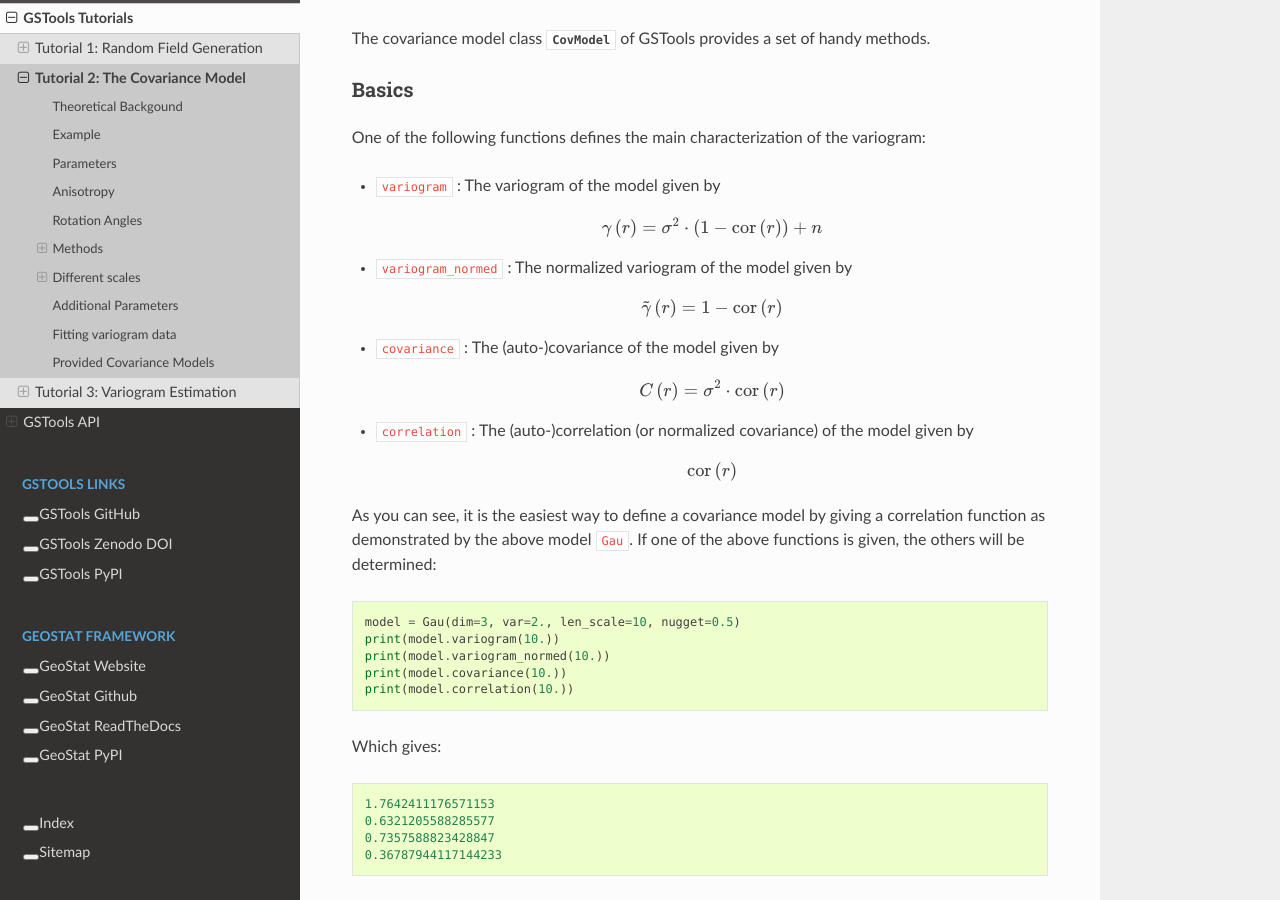
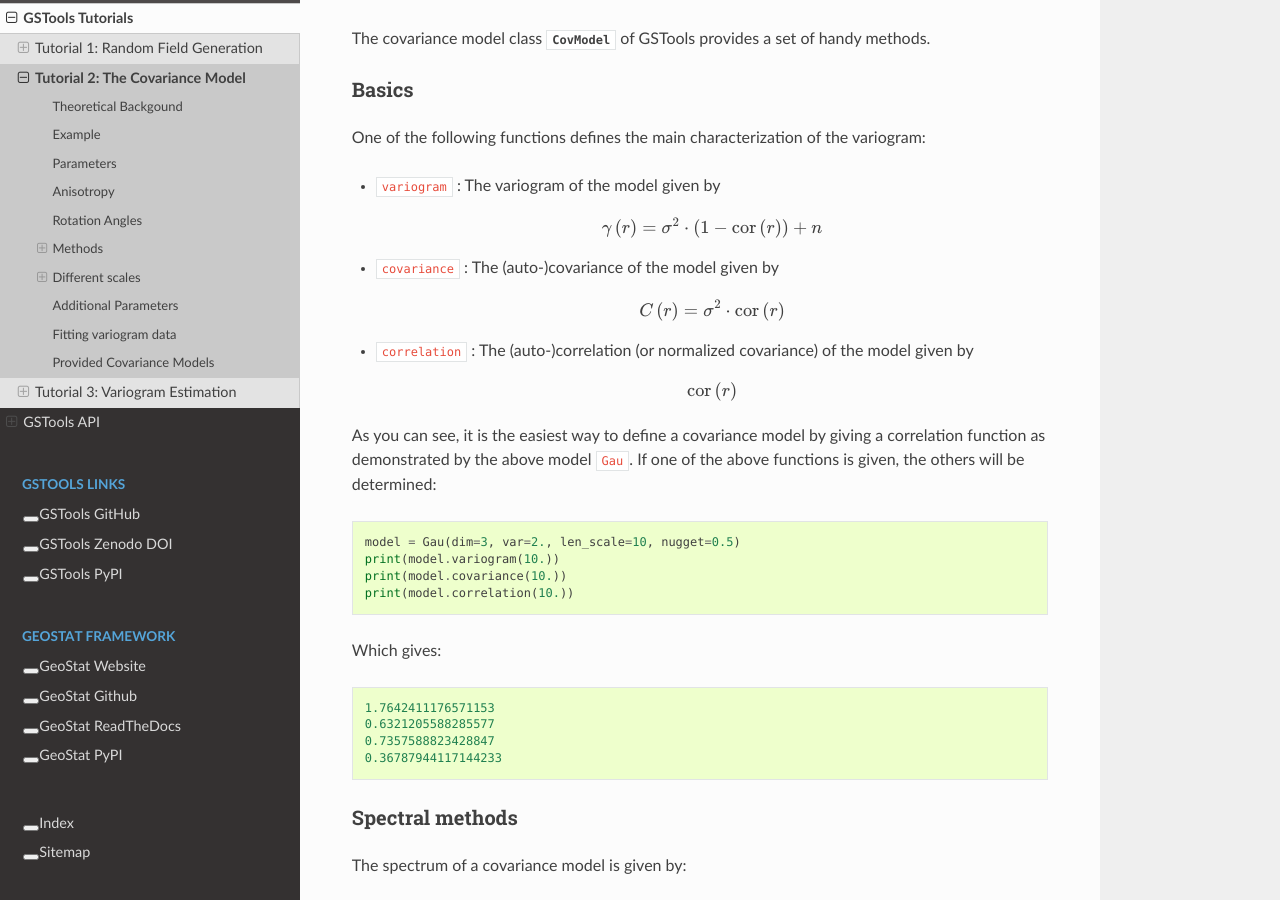
Before and after one commit to GeoStat-Framework/GSTools, a Sphinx documentation site: the page built from docs/source/tutorial_02_cov.rst, in a window 1280 px wide and 900 px high, scrolled down 3732 px. Built offline with Sphinx 7.4.7 and the Read the Docs theme 2.0.0, drawn with Linux system fonts in a browser that asks for light colours; formulas are drawn with MathJax 3.

Commit message:
variogram_normed removed from docs and tests

```diff
--- a/docs/source/package.rst
+++ b/docs/source/package.rst
@@ -14,6 +14,7 @@ GSTools API
    covmodel.rst
    field.rst
    variogram.rst
+   krige.rst
    random.rst
    tools.rst
-   krige.rst
+   transform.rst
--- a/docs/source/tutorial_02_cov.rst
+++ b/docs/source/tutorial_02_cov.rst
@@ -197,12 +197,6 @@ variogram:
      \gamma\left(r\right)=
      \sigma^2\cdot\left(1-\mathrm{cor}\left(r\right)\right)+n
 
-- ``variogram_normed`` : The normalized variogram of the model given by
-
-  .. math::
-     \tilde{\gamma}\left(r\right)=
-     1-\mathrm{cor}\left(r\right)
-
 - ``covariance`` : The (auto-)covariance of the model given by
 
   .. math::
@@ -222,7 +216,6 @@ If one of the above functions is given, the others will be determined:
 
     model = Gau(dim=3, var=2., len_scale=10, nugget=0.5)
     print(model.variogram(10.))
-    print(model.variogram_normed(10.))
     print(model.covariance(10.))
     print(model.correlation(10.))
 
```
Also changed, not shown: 1 other file.
